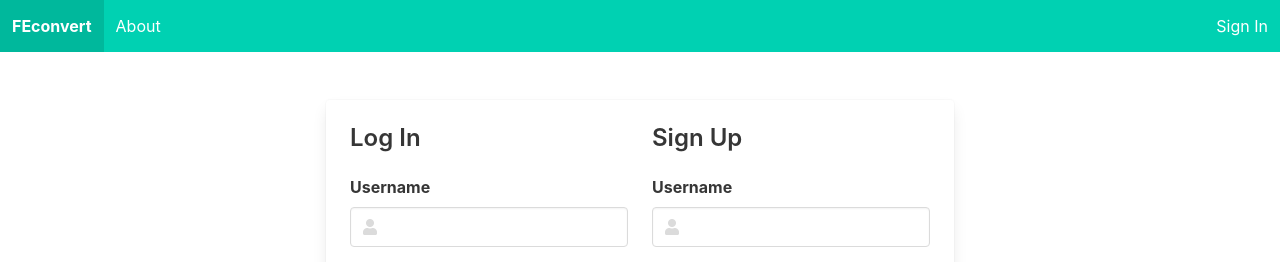
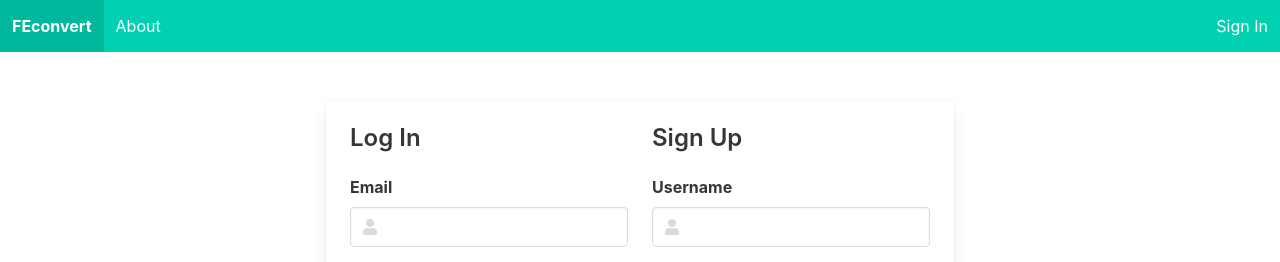
Before and after one commit to periodicaidan/FEconvert, a React (Create React App) app in the folder client/: page /signin in a window 1280 px wide. Shown: the top 262 px of the page. Built offline with nearby package versions, Linux system fonts and the light colour scheme; what @ffmpeg/ffmpeg would draw is missing.

Commit message:
FINALLY got the login page working

```diff
--- a/client/src/components/forms/LoginForm.jsx
+++ b/client/src/components/forms/LoginForm.jsx
@@ -5,7 +5,7 @@ const LOGIN_ENDPOINT = '/api/login';
 
 export default function SignupForm() {
   const [fields, setFields] = useState({
-    username: '',
+    email: '',
     password: '',
   });
 
@@ -21,7 +21,10 @@ export default function SignupForm() {
         'Content-Type': 'application/json',
         'Accept': 'application/json'
       },
-      body: JSON.stringify(fields)
+      body: JSON.stringify({
+        email: fields.email,
+        password: fields.password
+      })
     })
       .then(res => {
         if (res.status === 200) {
@@ -32,16 +35,16 @@ export default function SignupForm() {
   }
 
   const formIsValid = () =>
-    fields.username !== '' && fields.password !== '';
+    fields.email !== '' && fields.password !== '';
 
   return <>
     <h2 className="title is-4">Log In</h2>
     <form onSubmit={handleFormSubmit}>
       <FormField
-        label="Username"
+        label="Email"
         icon="user"
-        value={fields.username}
-        onChange={e => setField('username', e.target.value)}
+        value={fields.email}
+        onChange={e => setField('email', e.target.value)}
         spellCheck={false}
       />
 
```
